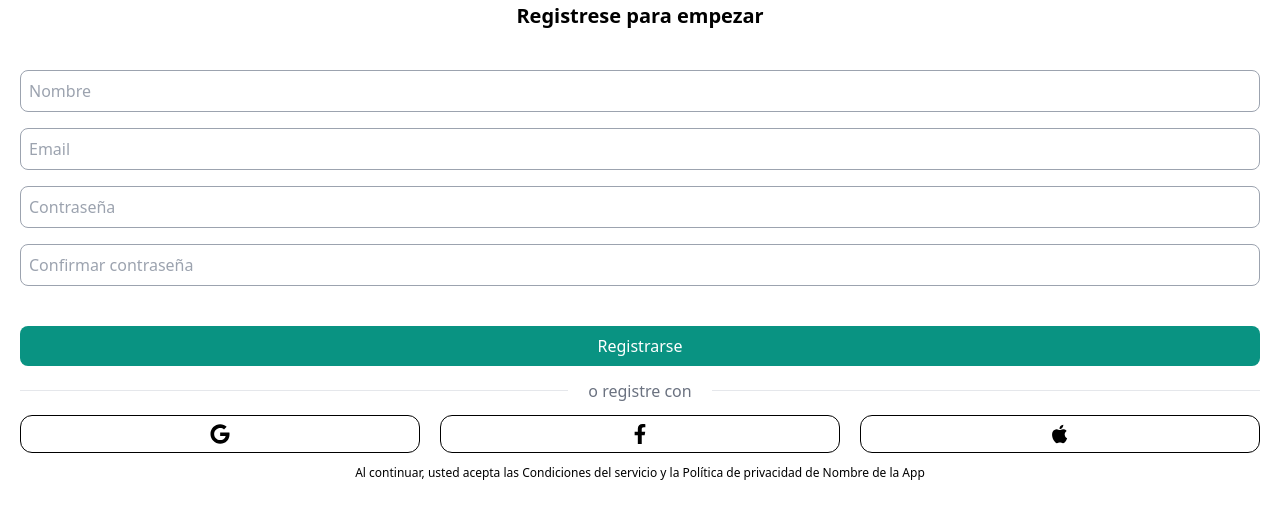
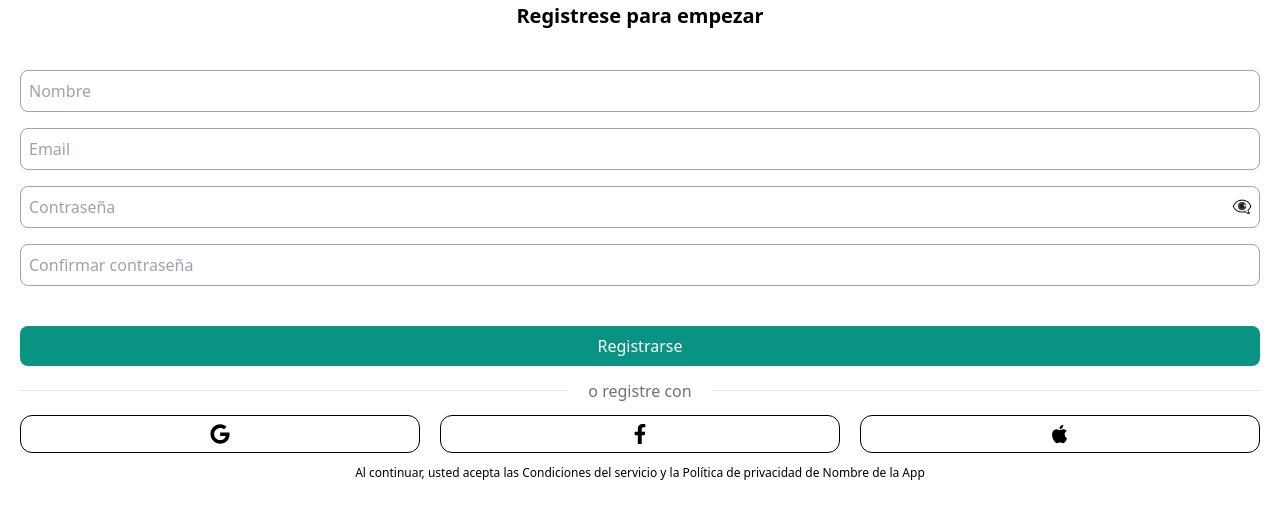
Before and after one commit to No-Country/s13-08-N-node-react, a React (Vite) app in the folder client/: page /auth/register in a window 1280 px wide. Shown: the part 199-724 px from the top of the page. Built offline with nearby package versions, Linux system fonts and the light colour scheme.

Commit message:
feat: :sparkles: add endpoints de empresa

```diff
--- a/client/src/components/Navbar/Navbar.jsx
+++ b/client/src/components/Navbar/Navbar.jsx
@@ -7,7 +7,7 @@ import { AuthContext } from '../../context/AuthContext';
 
 export const Navbar = ({ name, image }) => {
   const authContext = useContext(AuthContext);
-  const { logout } = authContext;
+  const { logoutUsuario, logoutEmpresa, isCompany } = authContext;
   const [openMenu, setOpenMenu] = useState(false);
   const cookies = new Cookies();
   const token = cookies.get('token');
@@ -18,7 +18,11 @@ export const Navbar = ({ name, image }) => {
 
   const handleLogout = async () => {
     try {
-      await logout({ token });
+      if (isCompany) {
+        await logoutEmpresa({ token });
+      } else {
+        await logoutUsuario({ token });
+      }
     } catch (error) {
       console.error('Error al cerrar sesión:', error);
     }
--- a/client/src/context/useAuth.jsx
+++ b/client/src/context/useAuth.jsx
@@ -72,7 +72,7 @@ export const useAuth = () => {
       console.log(result);
       if (result) {
         console.log('Usuario registrado con éxito', result.message);
-        navigate('/auth/login');
+        navigate('/auth');
       } else {
         console.error('Error al registrar usuario:', result.message);
       }
@@ -89,7 +89,7 @@ export const useAuth = () => {
       if (result) {
         cookies.set('token', result.tokenSession);
         cookies.set('role', result.isAdmin);
-        navigate('/user');
+        navigate('/company');
       } else {
         console.error('Error al iniciar sesión:', result.message);
       }
--- a/client/src/pages/auth/Login.jsx
+++ b/client/src/pages/auth/Login.jsx
@@ -14,10 +14,11 @@ export default function Login() {
   const handleLogin = async (e) => {
     e.preventDefault();
     const email = userRef.current?.email?.value;
+    const emailempresa = userRef.current?.email?.value;
     const password = userRef.current?.password?.value;
     try {
       if (isCompany) {
-        await loginEmpresa({ email, password });
+        await loginEmpresa({ emailempresa, password });
       } else {
         await loginUsuario({ email, password });
       }
--- a/client/src/pages/auth/Register.jsx
+++ b/client/src/pages/auth/Register.jsx
@@ -13,11 +13,16 @@ export default function Register() {
   const handleRegister = async (e) => {
     e.preventDefault();
     const nombre = userRef.current?.name?.value;
+    const nombreempresa = userRef.current?.name?.value;
+    const rubro = userRef.current?.customSelect?.value;
     const email = userRef.current?.email?.value;
+    const emailempresa = userRef.current?.email?.value;
+    const direccion = userRef.current?.address?.value;
     const password = userRef.current?.password?.value;
+    console.log(nombre, rubro);
     try {
       if (isCompany) {
-        await registerEmpresa({ nombre, email, password });
+        await registerEmpresa({ nombreempresa, rubro, emailempresa, direccion, password });
       } else {
         await registerUsuario({ nombre, email, password });
       }
@@ -26,14 +31,9 @@ export default function Register() {
       console.log('Ocurrió un error al ingresar al sistema', error.message);
     }
   };
-  const [password, setPassword] = useState('');
   const [showPassword, setShowPassword] = useState(false);
   const toggleShowPassword = () => {
     setShowPassword(!showPassword);
-  };
-  const [selectedOption, setSelectedOption] = useState('');
-  const handleOptionChange = (event) => {
-    setSelectedOption(event.target.value);
   };
 
   return (
@@ -42,8 +42,6 @@ export default function Register() {
         <span className="text-3xl font-bold text-center">Hola!</span>
         <span className="text-xl font-bold text-center">Registrese para empezar</span>
       </p>
-
-      {isCompany ? (
       <form ref={userRef} onSubmit={handleRegister} className="flex flex-col gap-y-10">
         <div className="flex flex-col gap-y-4">
           {/* Nombre */}
@@ -51,16 +49,15 @@ export default function Register() {
             id="name"
             name="name"
             type="text"
-              placeholder="Nombre de la Empresa"
+            placeholder={isCompany ? 'Nombre de la Empresa' : 'Nombre'}
             className="border border-gray-400 p-2 rounded-lg"
           />
           {/* Rubro */}
+          {isCompany && (
             <div className="relative">
               <select
                 id="customSelect"
                 name="customSelect"
-                value={selectedOption}
-                onChange={handleOptionChange}
                 className="border border-gray-400 p-2 rounded-lg w-full appearance-none"
               >
                 <option value="">Rubro</option>
@@ -83,30 +80,31 @@ export default function Register() {
                 </svg>
               </div>
             </div>
+          )}
           {/* Email */}
           <input
             id="email"
             name="email"
             type="email"
-              placeholder="Email"
+            placeholder={isCompany ? 'Email de empresa' : 'Email'}
             className="border border-gray-400 p-2 rounded-lg"
           />
           {/* direccion */}
+          {isCompany && (
             <input
-              id="direccion"
-              name="direccion"
+              id="address"
+              name="address"
               type="text"
               placeholder="Direccion"
               className="border border-gray-400 p-2 rounded-lg"
             />
+          )}
           {/* Pass */}
           <div className="relative">
             <input
               type={showPassword ? 'text' : 'password'}
               id="password"
               name="password"
-                value={password}
-                onChange={(e) => setPassword(e.target.value)}
               placeholder="Contraseña"
               className="border border-gray-400 p-2 rounded-lg w-full"
             />
@@ -150,68 +148,6 @@ export default function Register() {
           </p>
         </div>
       </form>
-      ) : (
-        <form ref={userRef} onSubmit={handleRegister} className="flex flex-col gap-y-10">
-          <div className="flex flex-col gap-y-4">
-            <input
-              id="name"
-              name="name"
-              type="text"
-              placeholder="Nombre"
-              className="border border-gray-400 p-2 rounded-lg"
-            />
-            <input
-              id="email"
-              name="email"
-              type="email"
-              placeholder="Email"
-              className="border border-gray-400 p-2 rounded-lg"
-            />
-            <input
-              id="password"
-              name="password"
-              type="password"
-              placeholder="Contraseña"
-              className="border border-gray-400 p-2 rounded-lg"
-            />
-            <input
-              id="confirmPassword"
-              name="confirmPassword"
-              type="password"
-              placeholder="Confirmar contraseña"
-              className="border border-gray-400 p-2 rounded-lg"
-            />
-          </div>
-
-          <div className="flex flex-col gap-y-3">
-            <button type="submit" className="bg-greenMain text-white rounded-lg py-2 text-center text-base block">
-              Registrarse
-            </button>
-            <span className="my-3">
-              <hr />{' '}
-              <span className="flex justify-center relative">
-                <span className="absolute -top-3 bg-white px-5 text-gray-500 text-base">o registre con</span>
-              </span>
-            </span>
-            <div className="flex justify-between gap-x-5">
-              <Link to={'/#'} className="border border-black w-full py-2 rounded-xl flex justify-center text-xl">
-                <FaGoogle />
-              </Link>
-              <Link to={'/#'} className="border border-black w-full py-2 rounded-xl flex justify-center text-xl">
-                <FaFacebookF />
-              </Link>
-              <Link to={'/#'} className="border border-black w-full py-2 rounded-xl flex justify-center text-xl">
-                <RiAppleFill />
-              </Link>
-            </div>
-
-            <p className="text-xs text-center">
-              Al continuar, usted acepta las Condiciones del servicio y la Política de privacidad de Nombre de la App
-            </p>
-          </div>
-        </form>
-      )}
-
       <p className="text-center font-light">
         Ya tienes cuenta?{' '}
         <Link to="/auth/login" className="text-sm text-darkMain font-bold">
```
Lines whose indentation alone changed are shown as unchanged.
